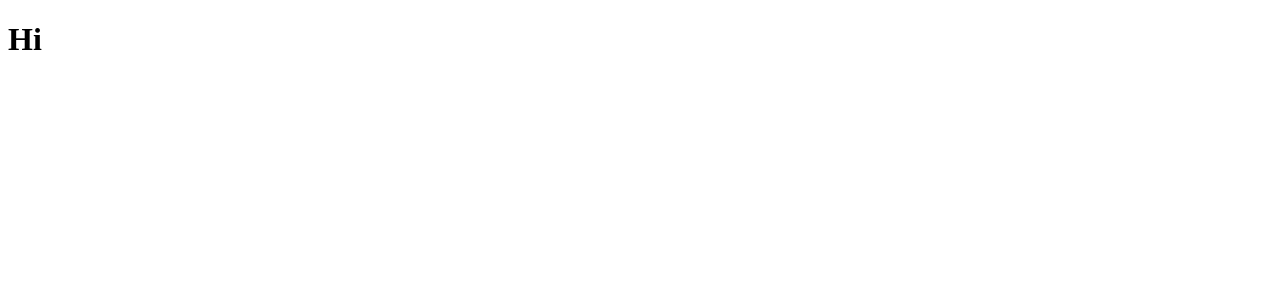
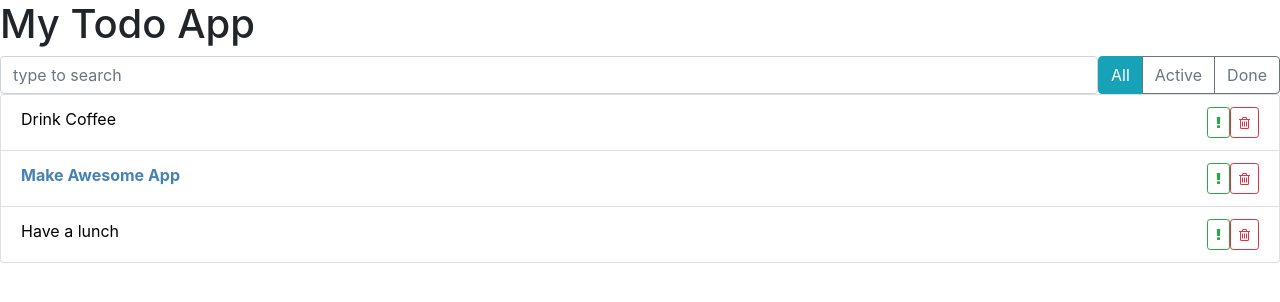
Before and after one commit to NadiiaChorna/todo, a React app: page / in a window 1280 px wide. Built offline with nearby package versions, Linux system fonts and the light colour scheme.

Commit message:
project structure

```diff
--- /dev/null
+++ b/craco.config.js
@@ -0,0 +1,9 @@
+const path = require('path');
+
+module.exports = {
+  webpack: {
+    alias: {
+      src: path.resolve(__dirname, 'src/'),
+    },
+  },
+};
--- a/public/index.html
+++ b/public/index.html
@@ -4,6 +4,12 @@
     <meta charset="utf-8" />
     <meta name="viewport" content="width=device-width, initial-scale=1" />
     <meta name="description" content="Web site created using create-react-app" />
+    <link rel="stylesheet" href="https://stackpath.bootstrapcdn.com/bootstrap/4.5.2/css/bootstrap.min.css"
+          integrity="sha384-JcKb8q3iqJ61gNV9KGb8thSsNjpSL0n8PARn9HuZOnIxN0hoP+VmmDGMN5t9UJ0Z" crossorigin="anonymous"
+    >
+    <link rel="stylesheet" href="https://stackpath.bootstrapcdn.com/font-awesome/4.7.0/css/font-awesome.min.css"
+          integrity="sha384-wvfXpqpZZVQGK6TAh5PVlGOfQNHSoD2xbE+QkPxCAFlNEevoEH3Sl0sibVcOQVnN" crossorigin="anonymous"
+    >
     <title>Tod App</title>
   </head>
   <body>
--- a/src/components/App/index.js
+++ b/src/components/App/index.js
@@ -0,0 +1,31 @@
+import React from 'react';
+import shortid from 'shortid';
+
+import AppHeader from 'src/components/AppHeader';
+import SearchPanel from 'src/components/SearchPanel';
+import TodoList from 'src/components/TodoList';
+import ItemStatusFilter from 'src/components/ItemStatusFilter';
+
+import './styles.scss';
+
+const App = () => {
+
+  const todoData = [
+    { label: 'Drink Coffee', important: false, id: shortid.generate() },
+    { label: 'Make Awesome App', important: true, id: shortid.generate() },
+    { label: 'Have a lunch', important: false, id: shortid.generate() }
+  ];
+
+  return (
+    <>
+      <AppHeader />
+      <div className="top-panel d-flex">
+      <SearchPanel />
+      <ItemStatusFilter />
+      </div>
+      <TodoList todoData={todoData} />
+    </>
+  );
+};
+
+export default App;
--- a/src/components/AppHeader/index.js
+++ b/src/components/AppHeader/index.js
@@ -0,0 +1,5 @@
+import React from 'react';
+
+const AppHeader = () => <h1>My Todo App</h1>;
+
+export default AppHeader;
--- /dev/null
+++ b/src/components/ItemStatusFilter/index.js
@@ -0,0 +1,15 @@
+import React from 'react';
+
+import './styles.scss';
+
+const ItemStatusFilter = () => {
+  return (
+    <div className="btn-group">
+      <button type="button" className="btn btn-info">All</button>
+      <button type="button" className="btn btn-outline-secondary">Active</button>
+      <button type="button" className="btn btn-outline-secondary">Done</button>
+    </div>
+  );
+};
+
+export default ItemStatusFilter;
--- a/src/components/SearchPanel/index.js
+++ b/src/components/SearchPanel/index.js
@@ -0,0 +1,13 @@
+import React from 'react';
+
+import './styles.scss';
+
+const SearchPanel = () => (
+  <input
+    type="text"
+    className="form-control search-input"
+    placeholder="type to search"
+  />
+);;
+
+export default SearchPanel;
--- a/src/components/TodoList/index.js
+++ b/src/components/TodoList/index.js
@@ -0,0 +1,22 @@
+import React from 'react';
+import TodoListItem from 'src/components/TodoListItem';
+
+import './styles.scss';
+
+const TodoList = ({ todoData }) => (
+  <ul className="list-group todo-list">
+    {
+      todoData.map((todoTask) => {
+        const { id, ...taskDetails } = todoTask;
+
+        return (
+          <li key={id} className="list-group-item">
+            <TodoListItem {...taskDetails} />
+          </li>
+        )
+      })
+    }
+  </ul>
+);
+
+export default TodoList;
--- a/src/components/TodoListItem/index.js
+++ b/src/components/TodoListItem/index.js
@@ -0,0 +1,36 @@
+import React from 'react';
+
+const TodoListItem = ({ label, important = false }) => {
+
+  const style = {
+    color: important ? 'steelblue' : 'black',
+    fontWeight: important ? 'bold' : 'normal'
+  };
+
+  return (
+    <span className="d-flex todo-list-item">
+      <span
+        className="flex-grow-1 todo-list-item-label"
+        style={style}
+      >
+        {label}
+      </span>
+
+      <button
+        type="button"
+        className="btn btn-outline-success btn-sm float-right"
+      >
+        <i className="fa fa-exclamation" />
+      </button>
+
+      <button
+        type="button"
+        className="btn btn-outline-danger btn-sm float-right"
+      >
+        <i className="fa fa-trash-o" />
+      </button>
+    </span>
+  );
+};
+
+export default TodoListItem;
--- a/src/index.js
+++ b/src/index.js
@@ -1,8 +1,5 @@
 import React from 'react';
 import ReactDOM from 'react-dom';
+import App from 'src/components/App';
 
-// const el = <h1>Hi</h1>;
-
-const el = React.createElement('h1', { className: 'greet' }, 'Hi')
-
-ReactDOM.render(el, document.getElementById('todo-app'));
+ReactDOM.render(<App />, document.getElementById('todo-app'));
```
Also changed, not shown: package.json (+8 -3 lines), src/components/ItamStatusFilter/styles.scss (deleted), src/components/ItemStatusFilter/styles.scss (added).
